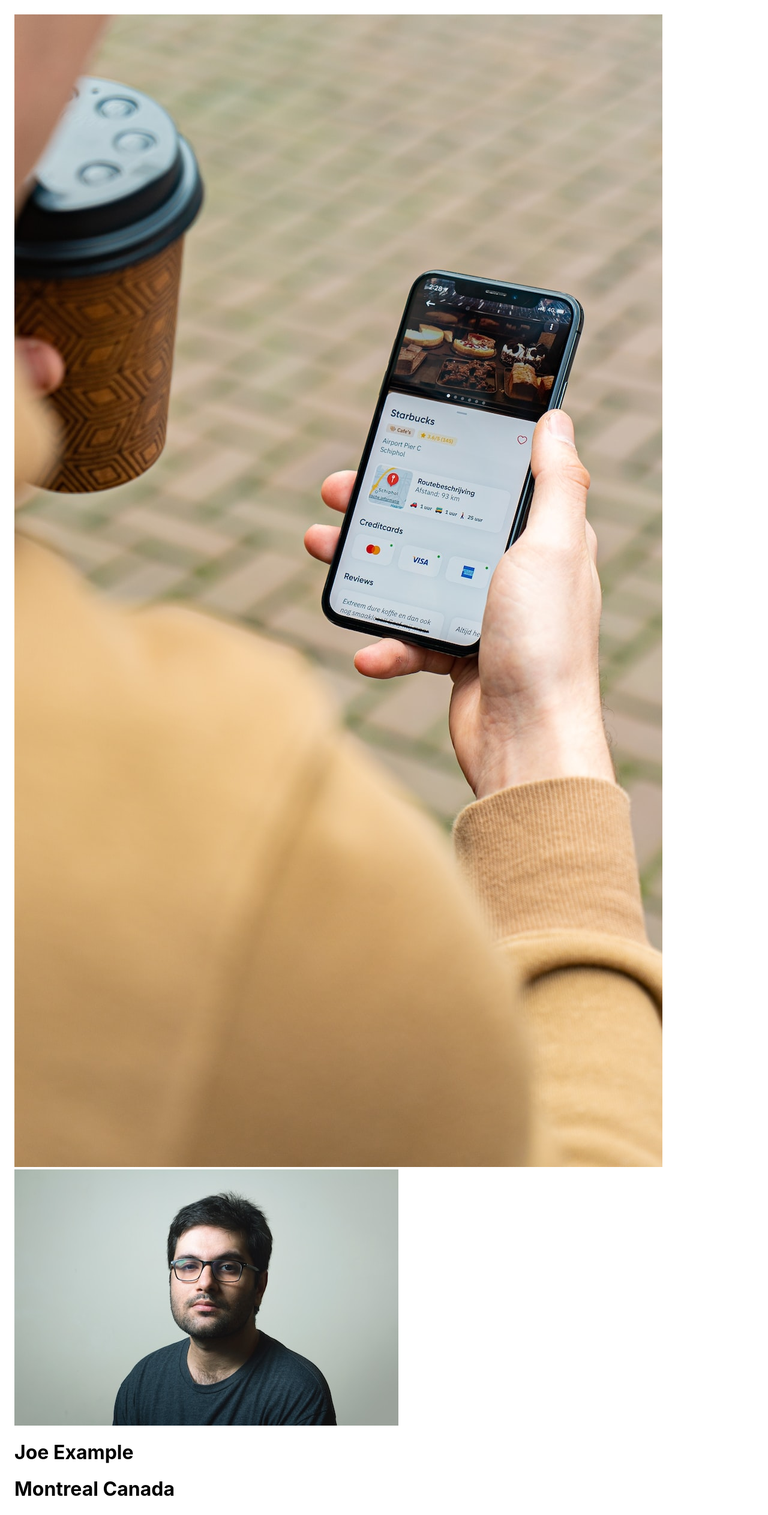
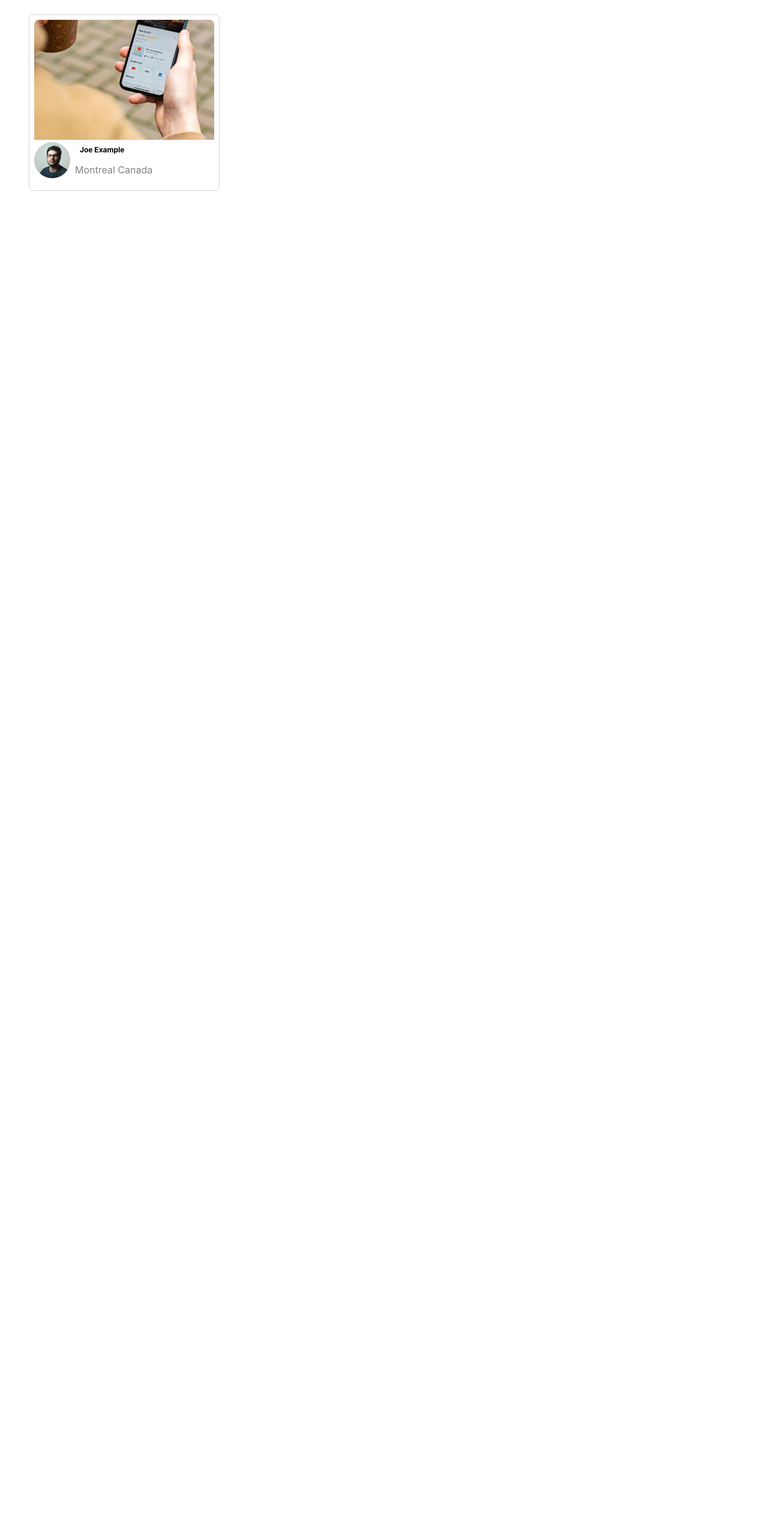
Before and after one commit to sandeepgill62/photolabs, a React (Create React App) app in the folder frontend/: page / in a window 1280 px wide. Shown: the whole page at 60% size. After the commit the page ends 800 px from the top, so only its background shows below. Built offline with nearby package versions, Linux system fonts and the light colour scheme; the HTML template or start-up script is replaced by a standard one.

Commit message:
Apply Styling to the Photo Component

```diff
--- a/frontend/src/components/PhotoListItem.jsx
+++ b/frontend/src/components/PhotoListItem.jsx
@@ -6,15 +6,17 @@
 
   const { item, key } = props;
 
-  console.log(key);
-
   return (
-    <>
-      <img src={item.imageSource} alt="image" />
-      <img src={item.profile} alt="" />
-      <h1>{item.username}</h1>
-      <h1>{item.location.city} {item.location.country}</h1>
-    </>
+    <div className="photo-list__item">
+      <img className="photo-list__image" src={item.imageSource} alt="image" />
+      <div className="photo-list__user-details">
+        <img className="photo-list__user-profile" src={item.profile} alt="" />
+        <div>
+          <p className="photo-list__user-info">{item.username}</p>
+          <p className="photo-list__user-location">{item.location.city} {item.location.country}</p>
+        </div>
+      </div>
+    </div >
   );
 };
 
--- a/frontend/src/styles/PhotoListItem.scss
+++ b/frontend/src/styles/PhotoListItem.scss
@@ -23,13 +23,23 @@
   object-fit: cover;
 }
 
+// .photo-list__user-profile {
+//   object-fit: cover;
+//   border-radius: 100%;
+//   vertical-align: middle;
+//   margin-right: 8px;
+//   width: 40px;
+//   height: 40px;
+// }
+
+//updated
 .photo-list__user-profile {
   object-fit: cover;
   border-radius: 100%;
   vertical-align: middle;
   margin-right: 8px;
-  width: 40px;
-  height: 40px;
+  width: 60px;
+  height: 60px;
 }
 
 .photo-list__user-details {
```
